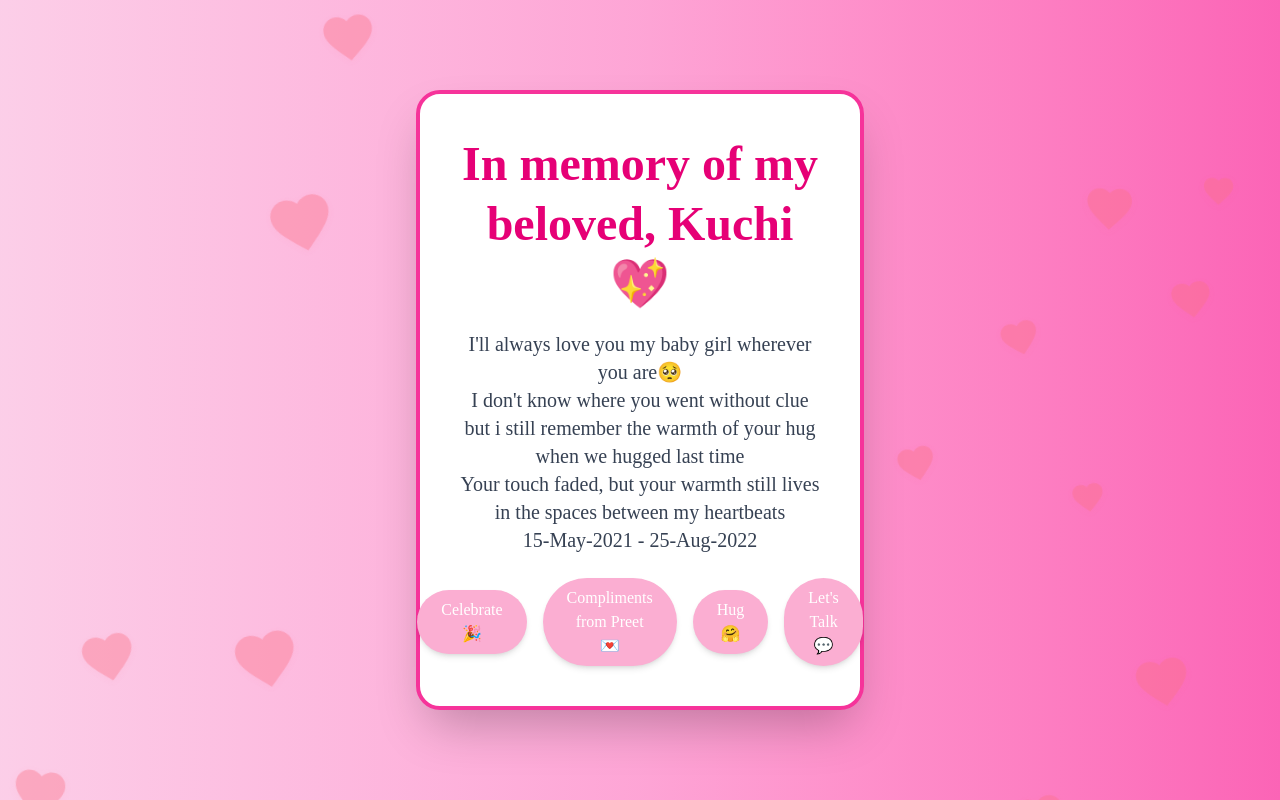
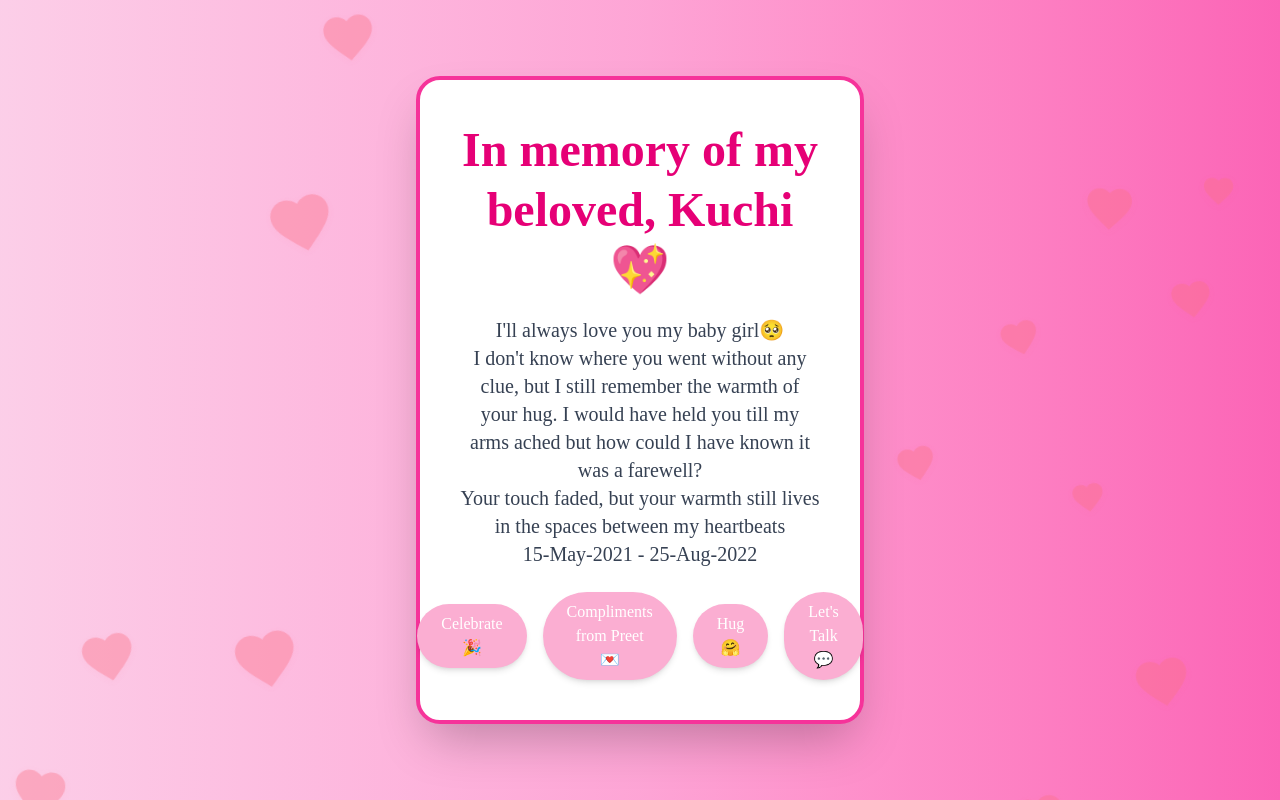
Before and after one commit to Trippy-69/Personal, a React (Vite) app: page / in a window 1280 px wide. Shown: the top 800 px of the page. Built offline with nearby package versions, Linux system fonts and the light colour scheme.

Commit message:
added messages

```diff
--- a/src/App.jsx
+++ b/src/App.jsx
@@ -127,9 +127,8 @@ function App() {
       <div className="bg-white p-6 sm:p-10 rounded-3xl shadow-2xl max-w-xs sm:max-w-md relative z-10 border-4 border-pink-500 transform transition-all hover:scale-105 hover:shadow-pink-600 text-center flex flex-col items-center" style={{ fontFamily: 'Times New Roman, serif' }}>
         <h2 className="text-3xl sm:text-5xl text-pink-600 font-bold leading-tight">In memory of my beloved, Kuchi💖</h2>
         <p className="text-gray-700 mt-4 text-lg sm:text-xl text-center">
-          I'll always love you my baby girl wherever you are🥺<br/>
-          I don't know where you went without clue but i still remember the warmth of your hug when we hugged last time <br/>
-          Your touch faded, but your warmth still lives in the spaces between my heartbeats<br/>
+          I'll always love you my baby girl🥺<br/>
+          I don't know where you went without any clue, but I still remember the warmth of your hug. I would have held you till my arms ached but how could I have known it was a farewell? <br/>           Your touch faded, but your warmth still lives in the spaces between my heartbeats<br/>
           15-May-2021 - 25-Aug-2022
         </p>
         <div className="mt-6 space-y-4 sm:space-y-0 sm:space-x-4 flex flex-col sm:flex-row items-center justify-center w-full">
--- a/src/LoveStory.jsx
+++ b/src/LoveStory.jsx
@@ -5,6 +5,7 @@ export default function LoveStory() {
   const letters = [
     "Dear Kuchi, you'll always be my favorite 'what if' I hope life brings you all the happiness you deserve.",
     "Kuchi, I still smile when I think of our time together. Thank you for being a part of my life.",
+    "Kuchi, The world feels hollow now, a maze of shadows where you once stood I search for you in every crowded silence, in the whispers of the wind, but all that remains are ghosts echoes of your embrace, the warmth of your arms still burning against my skin",
   ];
 
   // Floating hearts configuration
```
